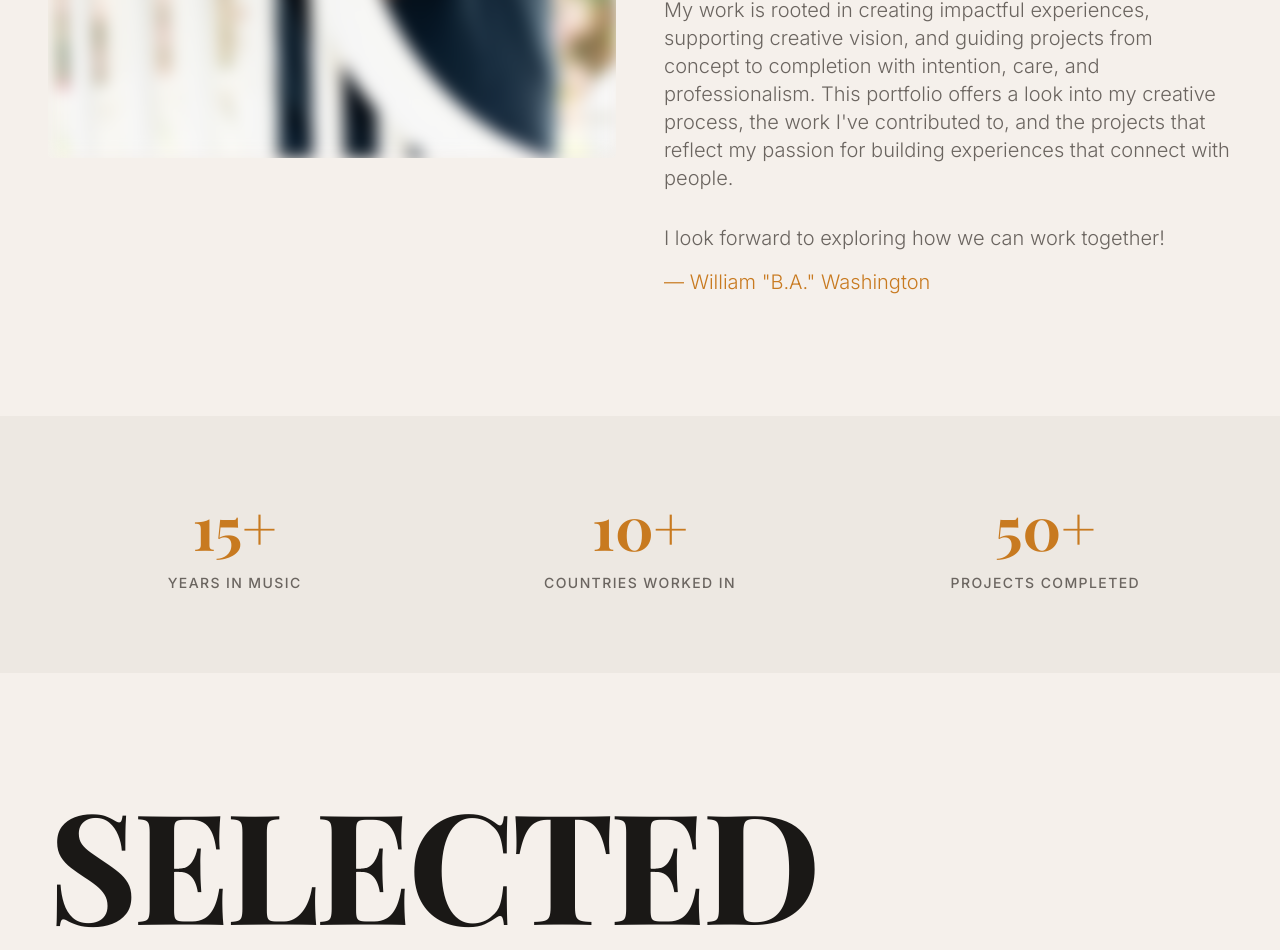
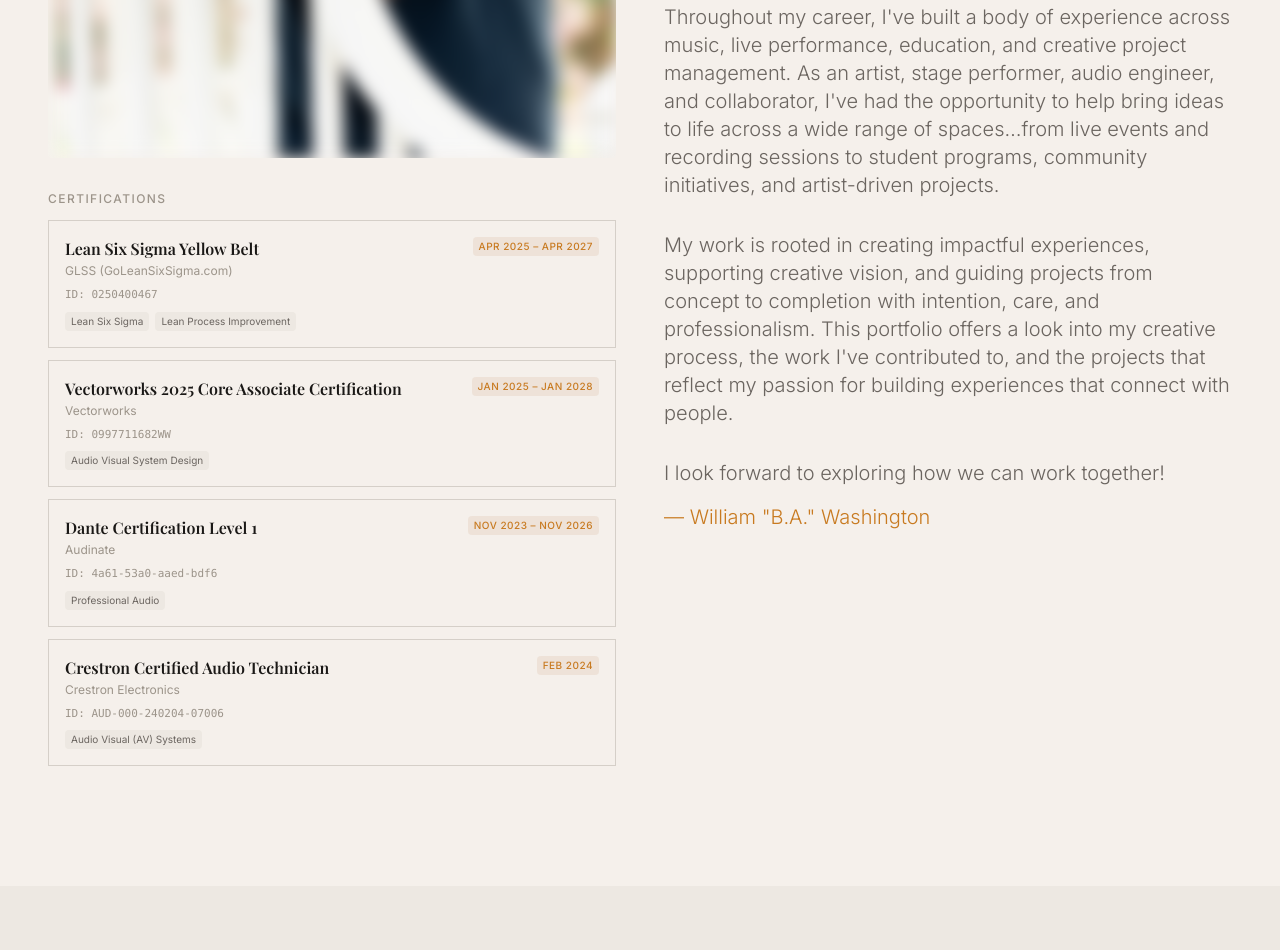
Before and after one commit to 3rdaveba/IDOMUSICSTUFF, a React (Vite) app in the folder app/: page /#/ in a window 1280 px wide. Shown: the part 1472-2422 px from the top of the page. Built offline with nearby package versions, Linux system fonts and the light colour scheme; a web font is replaced by a local one.

Commit message:
feat(about): add certifications section under portrait

```diff
--- /dev/null
+++ b/app/src/components/CertificationCard.tsx
@@ -0,0 +1,61 @@
+import type { Certification } from '@/data/certifications'
+import { ExternalLink } from 'lucide-react'
+
+interface CertificationCardProps {
+  cert: Certification
+}
+
+export default function CertificationCard({ cert }: CertificationCardProps) {
+  return (
+    <div
+      className="group p-4 rounded-md transition-colors duration-200 hover:bg-[var(--bg-surface)]"
+      style={{ border: '1px solid var(--border-color)' }}
+    >
+      {/* Title + issuer */}
+      <div className="flex items-start justify-between gap-3">
+        <div className="min-w-0">
+          <h4
+            className="font-display text-sm md:text-base font-semibold leading-tight"
+            style={{ color: 'var(--text-primary)' }}
+          >
+            {cert.title}
+          </h4>
+          <p className="text-xs mt-0.5" style={{ color: 'var(--text-tertiary)' }}>
+            {cert.issuer}
+          </p>
+        </div>
+        <span
+          className="inline-flex items-center gap-1 text-[10px] font-medium uppercase tracking-wider px-1.5 py-0.5 rounded flex-shrink-0"
+          style={{
+            backgroundColor: 'rgba(196, 149, 106, 0.15)',
+            color: 'var(--accent-amber)',
+          }}
+        >
+          {cert.issued}
+          {cert.expires && ` – ${cert.expires}`}
+        </span>
+      </div>
+
+      {/* Credential ID */}
+      <p className="mt-2 text-[11px] font-mono" style={{ color: 'var(--text-tertiary)' }}>
+        ID: {cert.credentialId}
+      </p>
+
+      {/* Skills */}
+      <div className="mt-2 flex flex-wrap gap-1.5">
+        {cert.skills.map((skill) => (
+          <span
+            key={skill}
+            className="text-[10px] px-1.5 py-0.5 rounded"
+            style={{
+              backgroundColor: 'var(--bg-surface)',
+              color: 'var(--text-secondary)',
+            }}
+          >
+            {skill}
+          </span>
+        ))}
+      </div>
+    </div>
+  )
+}
--- /dev/null
+++ b/app/src/data/certifications.ts
@@ -0,0 +1,47 @@
+export interface Certification {
+  id: string
+  title: string
+  issuer: string
+  issued: string
+  expires?: string
+  credentialId: string
+  skills: string[]
+}
+
+export const certifications: Certification[] = [
+  {
+    id: 'lean-six-sigma-yellow-belt',
+    title: 'Lean Six Sigma Yellow Belt',
+    issuer: 'GLSS (GoLeanSixSigma.com)',
+    issued: 'Apr 2025',
+    expires: 'Apr 2027',
+    credentialId: '0250400467',
+    skills: ['Lean Six Sigma', 'Lean Process Improvement'],
+  },
+  {
+    id: 'vectorworks-2025-core-associate',
+    title: 'Vectorworks 2025 Core Associate Certification',
+    issuer: 'Vectorworks',
+    issued: 'Jan 2025',
+    expires: 'Jan 2028',
+    credentialId: '0997711682WW',
+    skills: ['Audio Visual System Design'],
+  },
+  {
+    id: 'dante-certification-level-1',
+    title: 'Dante Certification Level 1',
+    issuer: 'Audinate',
+    issued: 'Nov 2023',
+    expires: 'Nov 2026',
+    credentialId: '4a61-53a0-aaed-bdf6',
+    skills: ['Professional Audio'],
+  },
+  {
+    id: 'crestron-certified-audio-technician',
+    title: 'Crestron Certified Audio Technician',
+    issuer: 'Crestron Electronics',
+    issued: 'Feb 2024',
+    credentialId: 'AUD-000-240204-07006',
+    skills: ['Audio Visual (AV) Systems'],
+  },
+]
--- a/app/src/sections/AboutSection.tsx
+++ b/app/src/sections/AboutSection.tsx
@@ -2,6 +2,8 @@ import { useEffect, useRef } from 'react'
 import gsap from 'gsap'
 import { ScrollTrigger } from 'gsap/ScrollTrigger'
 import ImageReveal from '@/components/ImageReveal'
+import CertificationCard from '@/components/CertificationCard'
+import { certifications } from '@/data/certifications'
 
 gsap.registerPlugin(ScrollTrigger)
 
@@ -78,12 +80,31 @@ export default function AboutSection() {
       <div className="content-container">
         <div className="grid grid-cols-1 md:grid-cols-2 gap-12 md:gap-12">
           {/* Portrait */}
+          <div>
             <ImageReveal
               src="images/portrait-william.jpg"
               alt="William B.A. Washington portrait"
               aspectRatio="4/5"
               className="w-full"
             />
+
+            {/* Certifications */}
+            {certifications.length > 0 && (
+              <div className="mt-8">
+                <span
+                  className="text-eyebrow block mb-3"
+                  style={{ color: 'var(--text-tertiary)' }}
+                >
+                  CERTIFICATIONS
+                </span>
+                <div className="space-y-3">
+                  {certifications.map((cert) => (
+                    <CertificationCard key={cert.id} cert={cert} />
+                  ))}
+                </div>
+              </div>
+            )}
+          </div>
 
           {/* Text Content */}
           <div className="flex flex-col justify-center">
```
Lines whose indentation alone changed are shown as unchanged.
